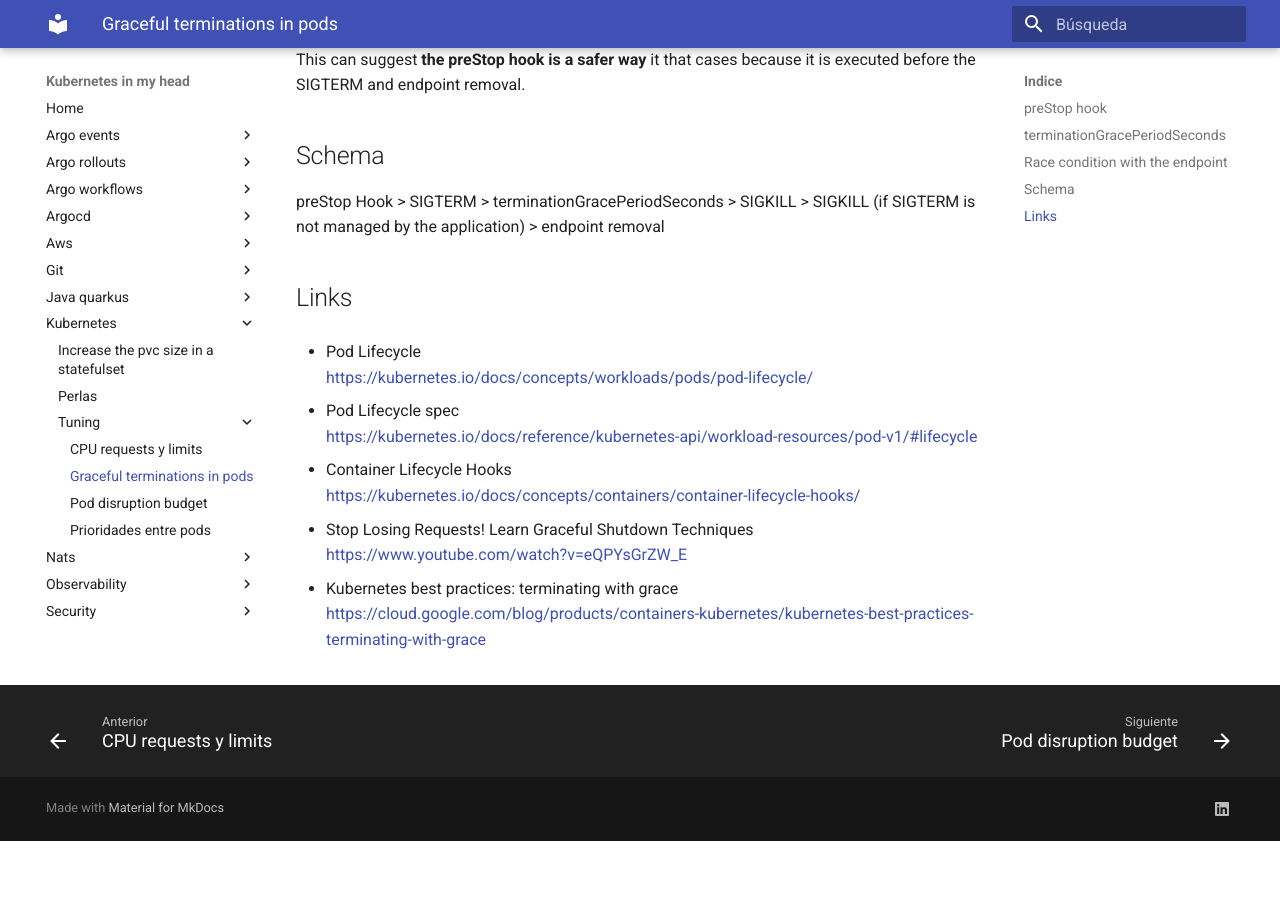
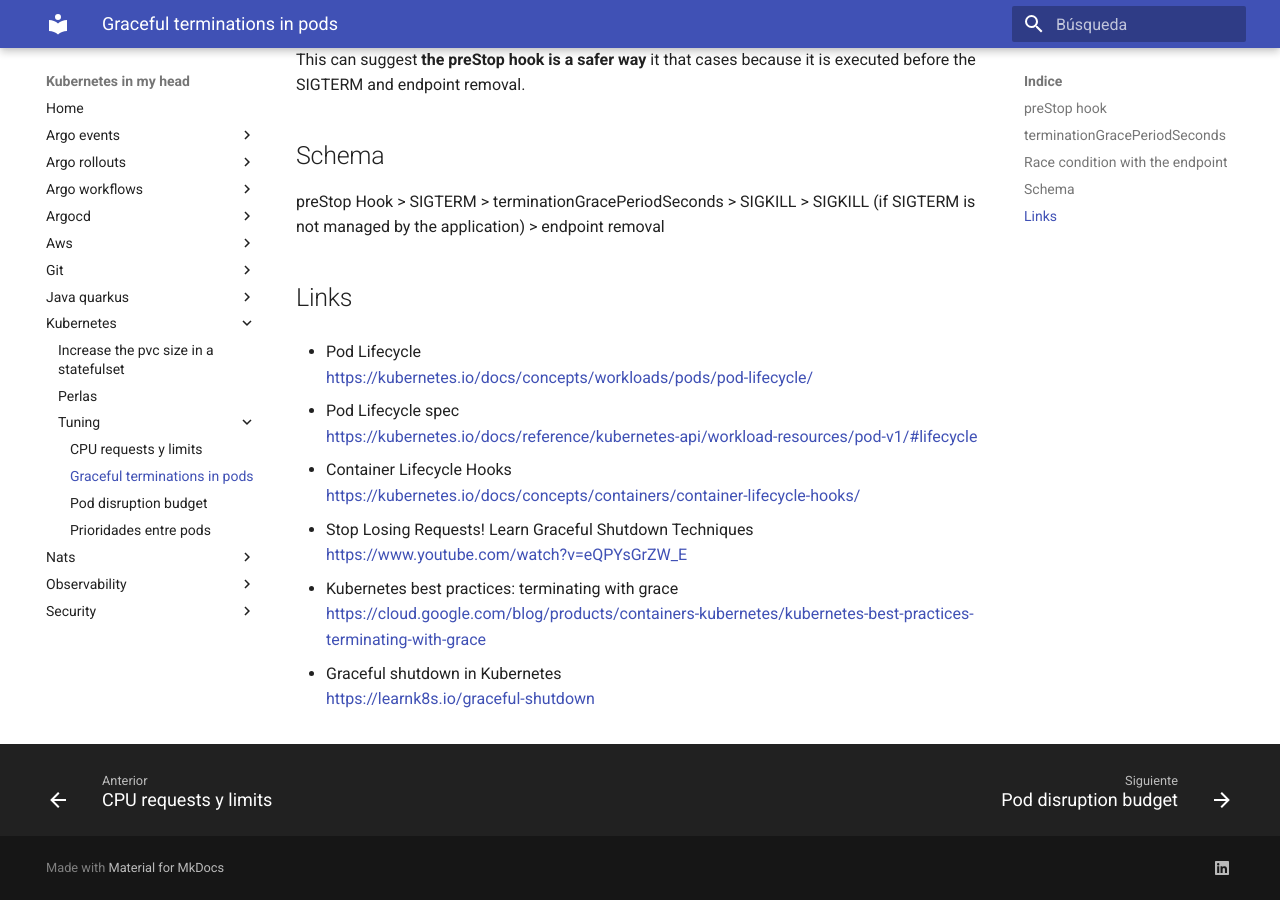
Before and after one commit to jorgelon/kubernetesinmyhead.net, an MkDocs documentation site: the page built from docs/kubernetes/tuning/graceful-termination-pods.md, in a window 1280 px wide and 900 px high, scrolled down 1137 px. Built offline with MkDocs 1.6.1 and Material for MkDocs 9.7.7, drawn with Linux system fonts in a browser that asks for light colours; before the commit the page ends 1978 px from its top, so only the background shows below that.

Commit message:
another link

```diff
--- a/docs/kubernetes/tuning/graceful-termination-pods.md
+++ b/docs/kubernetes/tuning/graceful-termination-pods.md
@@ -54,3 +54,6 @@ preStop Hook > SIGTERM > terminationGracePeriodSeconds > SIGKILL
 
 - Kubernetes best practices: terminating with grace
 <https://cloud.google.com/blog/products/containers-kubernetes/kubernetes-best-practices-terminating-with-grace>
+
+- Graceful shutdown in Kubernetes
+<https://learnk8s.io/graceful-shutdown>
```
